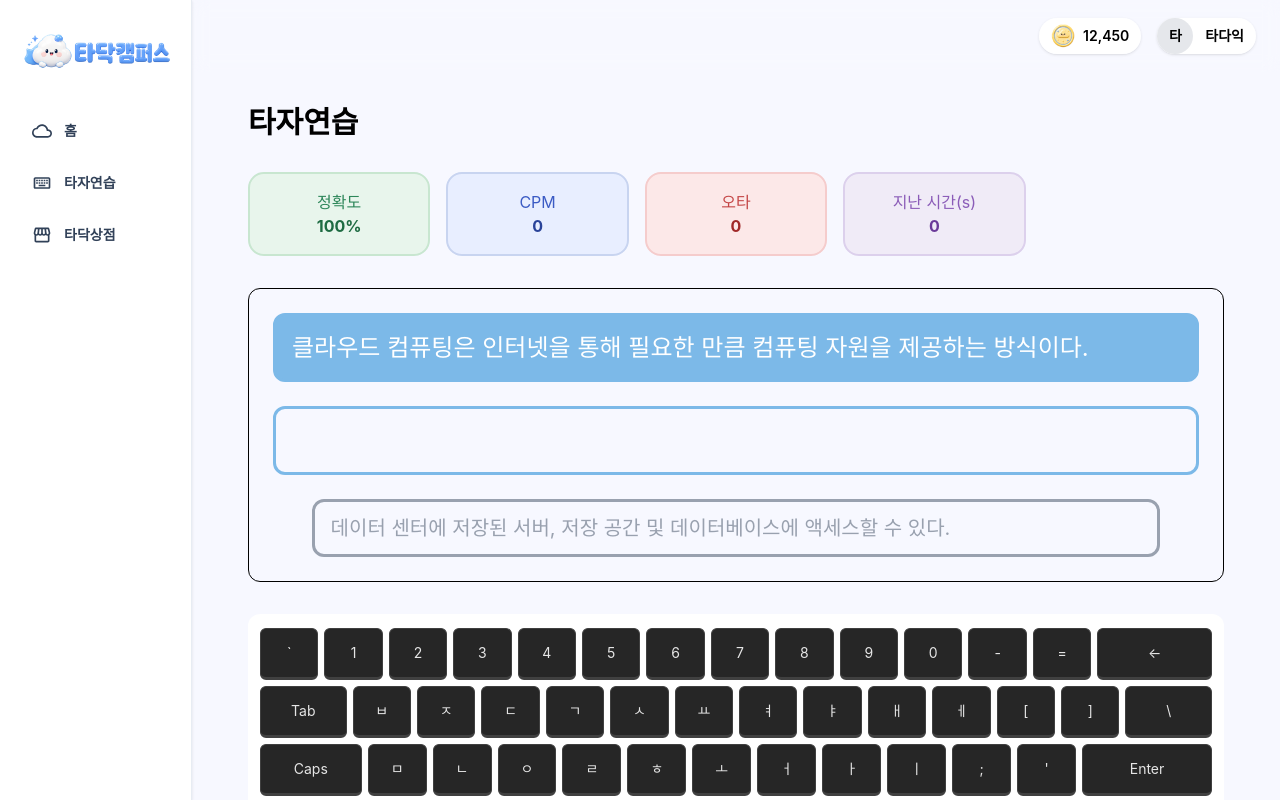
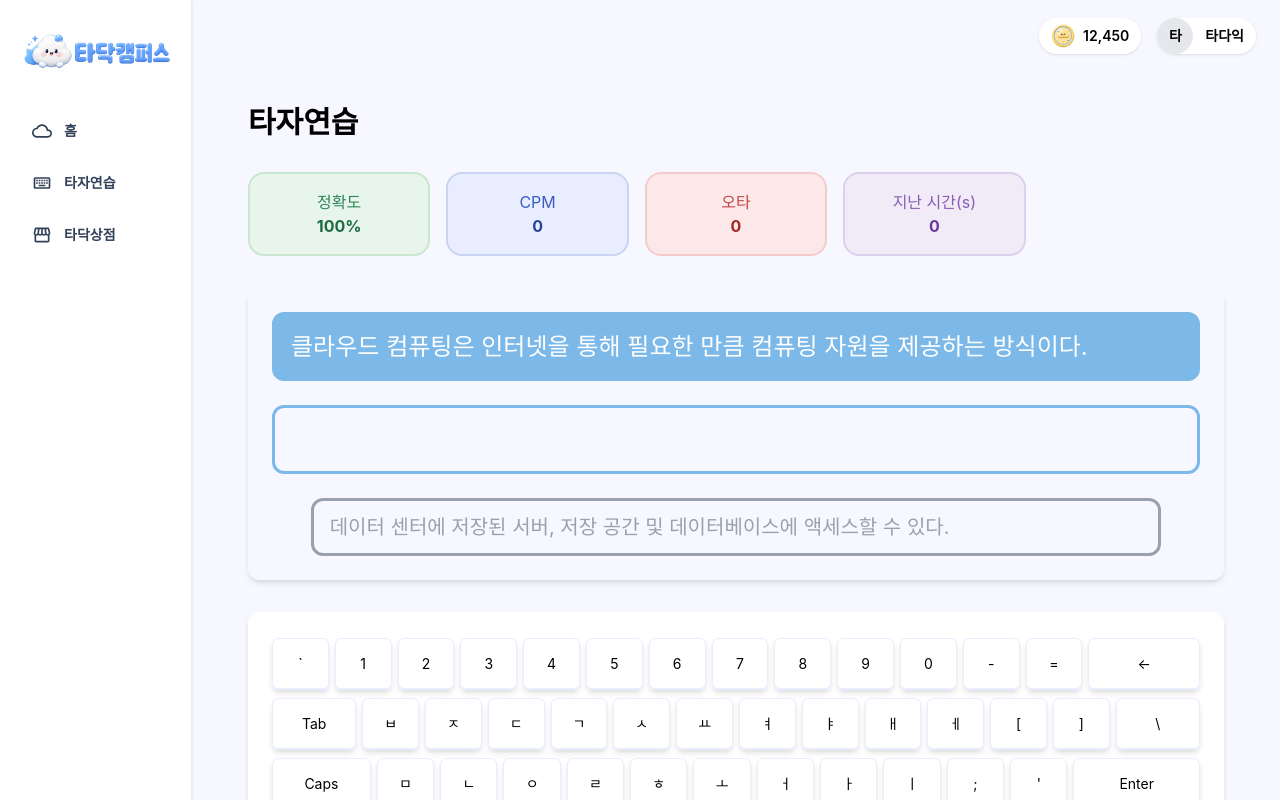
Before and after one commit to tadak-campus/tadak-frontend, a React (Vite) app: page /play in a window 1280 px wide. Shown: the top 800 px of the page. Built offline with nearby package versions, Linux system fonts and the light colour scheme.

Commit message:
refactor: PlayPage, Keyboard 레이아웃 클래스 정리

```diff
--- a/src/components/Keyboard/Keyboard.tsx
+++ b/src/components/Keyboard/Keyboard.tsx
@@ -8,16 +8,16 @@ type Props = {
 
 const Keyboard = ({ layout, pressedCodes, shiftActive }: Props) => {
   return (
-    <div className="flex flex-col gap-1.5 p-3 select-none rounded-xl bg-white">
+    <div className="flex flex-col gap-2 p-6 select-none rounded-xl bg-white shadow-md">
       {layout.rows.map((row, i) => (
         <div key={i} className="flex gap-1.5">
           {row.map((key) => {
             const isPressed = pressedCodes.has(key.code);
             const baseClasses =
-              "min-w-[40px] h-[52px] flex items-center justify-center rounded-md text-sm border translate-y-[2px] transition-[background-color,transform,border-color] duration-[80ms] ease";
+              "min-w-[40px] h-[52px] flex items-center justify-center rounded-md text-sm shadow-md border border-blue-50 translate-y-[2px] transition-[background-color,transform,border-color] duration-[80ms] ease";
             const stateClasses = isPressed
-              ? "bg-blue-500 border-blue-400 border-b text-white"
-              : "bg-neutral-800 border-neutral-700 border-b-[3px] text-neutral-200";
+              ? "bg-sky-400 border-sky-300 border-b text-white"
+              : "border-b-2 text-black";
             const displayText =
               shiftActive && key.shiftLabel ? key.shiftLabel : key.label;
             return (
--- a/src/pages/Play/PlayPage.tsx
+++ b/src/pages/Play/PlayPage.tsx
@@ -180,7 +180,7 @@ const PlayPage = () => {
         />
       </div>
 
-      <div className="p-6 rounded-xl border mb-8">
+      <div className="p-6 rounded-xl shadow-md mb-8">
         {/* 현재 문장 */}
         <SentenceDisplay sentence={currentSentence} typed={typed} />
 
```
